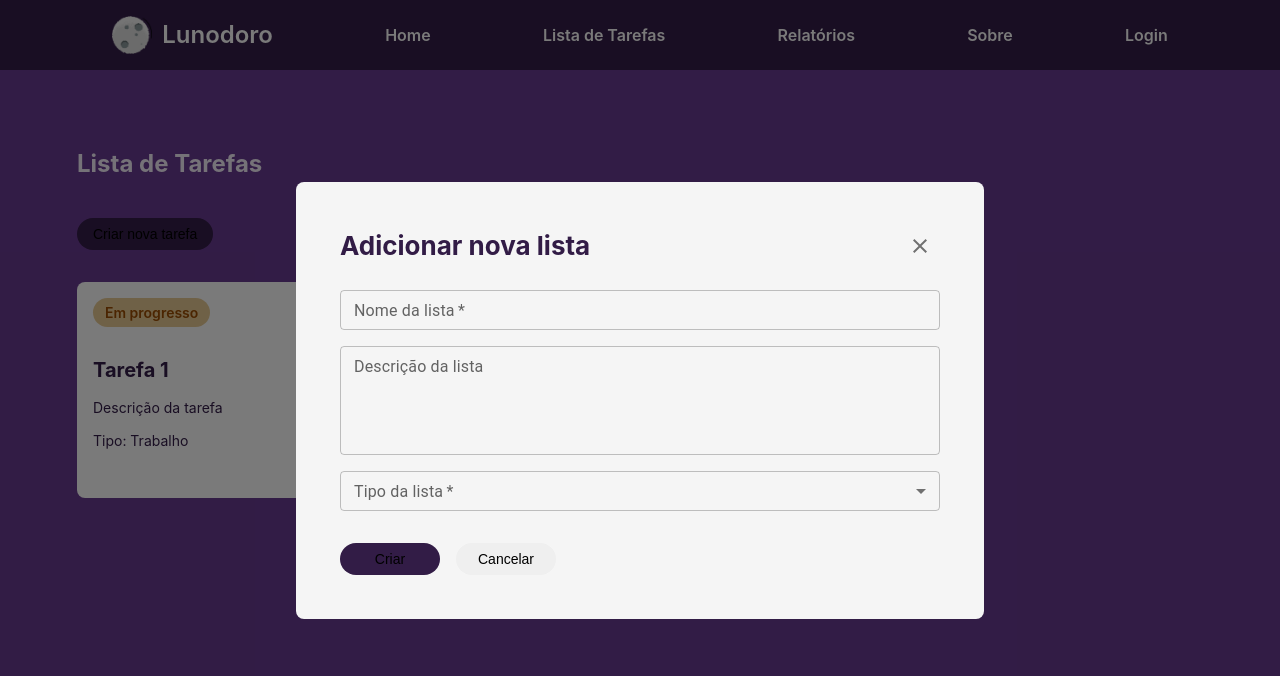
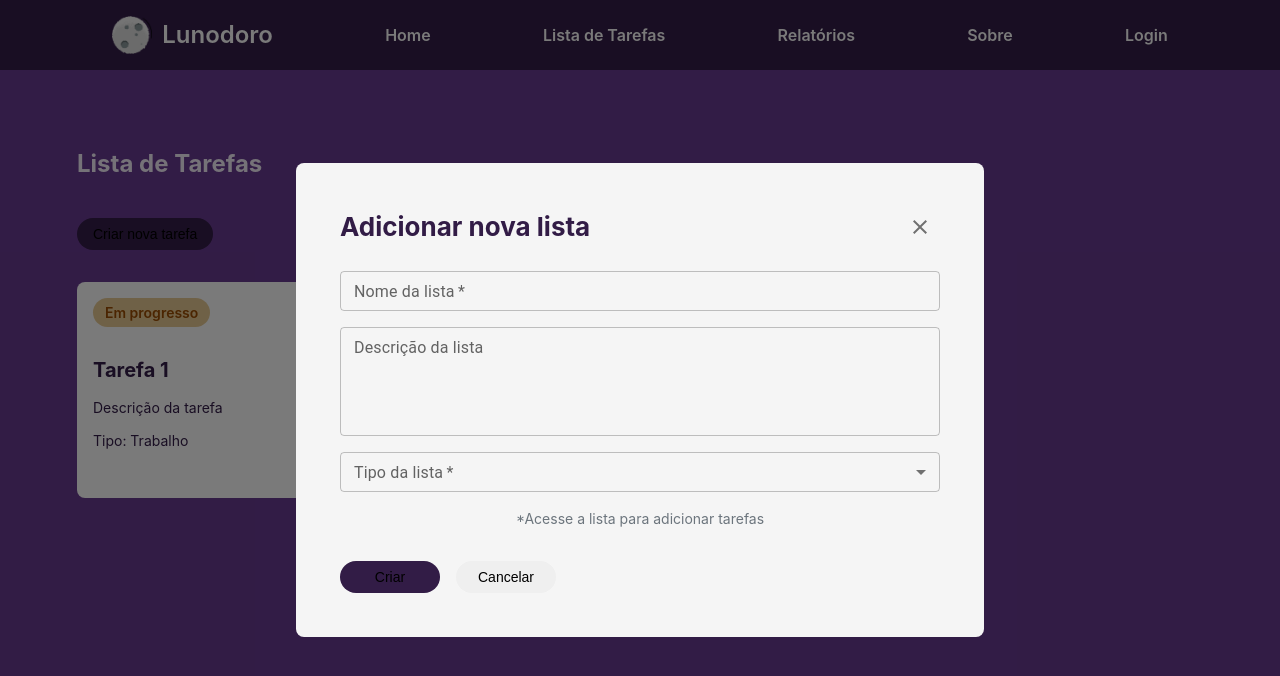
Before and after one commit to Isabelaponte/lunodoro, a React (Vite) app in the folder frontend-react/: page /task-list in a window 1280 px wide. Both pictures are taken after a click on the button "Criar nova tarefa". Shown: the top 676 px of the page. Built offline with nearby package versions, Linux system fonts and the light colour scheme.

Commit message:
feat: add edit mode at createEditList

```diff
--- a/frontend-react/src/components/CardTask/CardTask.tsx
+++ b/frontend-react/src/components/CardTask/CardTask.tsx
@@ -1,7 +1,7 @@
 import { IconButton } from "@mui/material";
 import EditIcon from "@mui/icons-material/Edit";
 import DeleteIcon from "@mui/icons-material/Delete";
-import ChipStatus, { ChipType } from "../Chip/ChipStatus";
+import ChipStatus from "../Chip/ChipStatus";
 import {
   CardTitle,
   CardP,
@@ -12,15 +12,20 @@ import {
   CardFooterText,
 } from "./CardTask.styles";
 import { Link } from "react-router-dom";
+import { ChipType } from "../../utils/enums/status.enum";
 
-const CardTask = () => {
+interface CardTaskProps {
+  onOpenEditModal: () => void;
+}
+
+const CardTask = ({...props} : CardTaskProps) => {
   return (
     <>
       <StyledCardTask>
         <CardHeader>
           <ChipStatus type={ChipType.IN_PROGRESS} />
           <OptionsButtonDiv>
-            <IconButton aria-label="editar">
+            <IconButton onClick={props.onOpenEditModal} aria-label="editar">
               <EditIcon />
             </IconButton>
             <IconButton aria-label="deletar">
--- a/frontend-react/src/components/Chip/ChipStatus.styles.ts
+++ b/frontend-react/src/components/Chip/ChipStatus.styles.ts
@@ -1,5 +1,6 @@
 import styled, { css } from 'styled-components';
-import { ChipStatusProps, ChipType } from './ChipStatus';
+import { ChipStatusProps } from './ChipStatus';
+import { ChipType } from '../../utils/enums/status.enum';
 
 const getChipStyles = (type: ChipType) => {
   switch (type) {
--- a/frontend-react/src/components/Chip/ChipStatus.tsx
+++ b/frontend-react/src/components/Chip/ChipStatus.tsx
@@ -1,10 +1,5 @@
+import { ChipType } from "../../utils/enums/status.enum";
 import { ChipContainer } from "./ChipStatus.styles";
-
-export enum ChipType {
-  IN_PROGRESS,
-  COMPLETED,
-  EMPTY,
-}
 
 export interface ChipStatusProps {
   type: ChipType;
--- a/frontend-react/src/pages/CreateTaskList/CreateTaskList.tsx
+++ b/frontend-react/src/pages/CreateEditTaskList/CreateEditTaskList.tsx
@@ -1,15 +1,20 @@
 import * as yup from "yup";
 import { useFormUtils } from "../../utils/form.utils";
 import { MenuItem, TextField } from "@mui/material";
-import { CancelButton, DivOptions, Form } from "./CreateTaskList.styles";
+import { CancelButton, DivOptions, Form, SpanInfo } from "./CreateTaskList.styles";
 import { StyledButton } from "../../components/CardTask/CardTask.styles";
 import { Controller } from "react-hook-form";
+import { Mode } from "../../utils/enums/mode.enum";
 
 interface CreateTaskListProps {
   onClose: () => void;
+  mode?: Mode;
 }
 
-const CreateTaskList = ({ ...props }: CreateTaskListProps) => {
+const CreateEditTaskList = ({ ...props }: CreateTaskListProps) => {
+
+  //TODO: ao carregar no modo editar, terá que buscar o id da lista e preencher os campos
+
   const schema = yup.object({
     name: yup.string().required("Campo obrigatório"),
     description: yup.string(),
@@ -25,7 +30,12 @@ const CreateTaskList = ({ ...props }: CreateTaskListProps) => {
   console.log(errors);
   const onSubmit = async (data: any) => {
     await trigger();
-    //TODO: aqui terá a chamada api para criar uma nova lista de tarefas e para receber os valores do select (confirmar)
+
+    if (props.mode === Mode.CREATE) {
+      //TODO: aqui terá a chamada api para criar uma nova lista de tarefas e para receber os valores do select (confirmar)
+    } else {
+      //TODO: aqui terá a chamada api para criar uma editar uma lista de tarefas e para receber os valores do select (confirmar)
+    }
   };
 
   return (
@@ -71,6 +81,8 @@ const CreateTaskList = ({ ...props }: CreateTaskListProps) => {
         )}
       />
 
+      <SpanInfo>*Acesse a lista para adicionar tarefas</SpanInfo>
+
       <DivOptions>
         <StyledButton type="submit">Criar</StyledButton>
         <CancelButton type="button" onClick={props.onClose}>
@@ -81,4 +93,4 @@ const CreateTaskList = ({ ...props }: CreateTaskListProps) => {
   );
 };
 
-export default CreateTaskList;
+export default CreateEditTaskList;
--- a/frontend-react/src/pages/CreateTaskList/CreateTaskList.styles.ts
+++ b/frontend-react/src/pages/CreateEditTaskList/CreateTaskList.styles.ts
@@ -22,3 +22,9 @@ export const DivOptions = styled.div`
   display: flex;
   gap: 1rem;
 `;
+
+export const SpanInfo = styled.span`
+  font-size: 0.875rem;
+  color: ${({ theme }) => theme.colors.textPlaceholderColor};
+  text-align: center;
+`;
--- a/frontend-react/src/pages/TaskList/TaskList.tsx
+++ b/frontend-react/src/pages/TaskList/TaskList.tsx
@@ -2,22 +2,29 @@ import { useState } from "react";
 import CardTask from "../../components/CardTask/CardTask";
 import Modals from "../../components/Modal/Modal";
 import { ContainerTaskList, StyledButton } from "./TaskList.styles";
-import CreateTaskList from "../CreateTaskList/CreateTaskList";
+import CreateEditTaskList from "../CreateEditTaskList/CreateEditTaskList";
+import { Mode } from "../../utils/enums/mode.enum";
 
 const TaskList = () => {
 
-  const [openModal, setOpenModal] = useState(false);
+  const [openCreateModal, setOpenCreateModal] = useState(false);
+  const [openEditModal, setOpenEditModal] = useState(false);
 
   return (
     <>
-      <Modals open={openModal} name={"Adicionar nova lista"} onClose={() => setOpenModal(false)}>
-        <CreateTaskList onClose={() => setOpenModal(false)} />
+      <Modals open={openCreateModal} name={"Adicionar nova lista"} onClose={() => setOpenCreateModal(false)}>
+        <CreateEditTaskList onClose={() => setOpenCreateModal(false)} mode={Mode.CREATE}/>
       </Modals>
+
+      <Modals open={openEditModal} name={"Editar lista"} onClose={() => setOpenEditModal(false)}>
+        <CreateEditTaskList onClose={() => setOpenEditModal(false)} mode={Mode.EDIT} />
+      </Modals>
+
       <ContainerTaskList>
         <h1>Lista de Tarefas</h1>
-        <StyledButton onClick={() => setOpenModal(true)}>Criar nova tarefa</StyledButton>
+        <StyledButton onClick={() => setOpenCreateModal(true)}>Criar nova tarefa</StyledButton>
 
-        <CardTask />
+        <CardTask onOpenEditModal={() => setOpenEditModal(true)} />
       </ContainerTaskList>
     </>
   );
--- /dev/null
+++ b/frontend-react/src/utils/enums/mode.enum.ts
@@ -0,0 +1,4 @@
+export enum Mode {
+  CREATE,
+  EDIT,
+}
--- /dev/null
+++ b/frontend-react/src/utils/enums/status.enum.ts
@@ -0,0 +1,5 @@
+export enum ChipType {
+    IN_PROGRESS,
+    COMPLETED,
+    EMPTY,
+}
```
